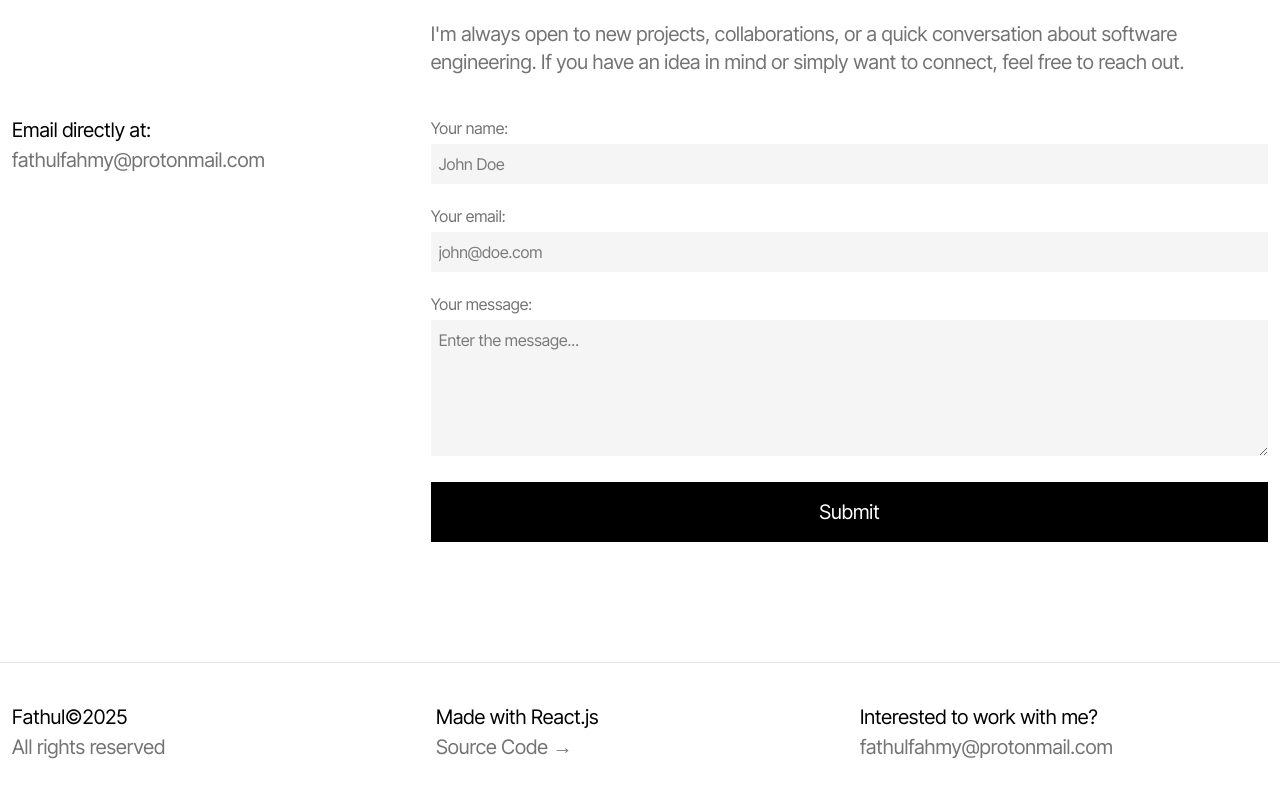
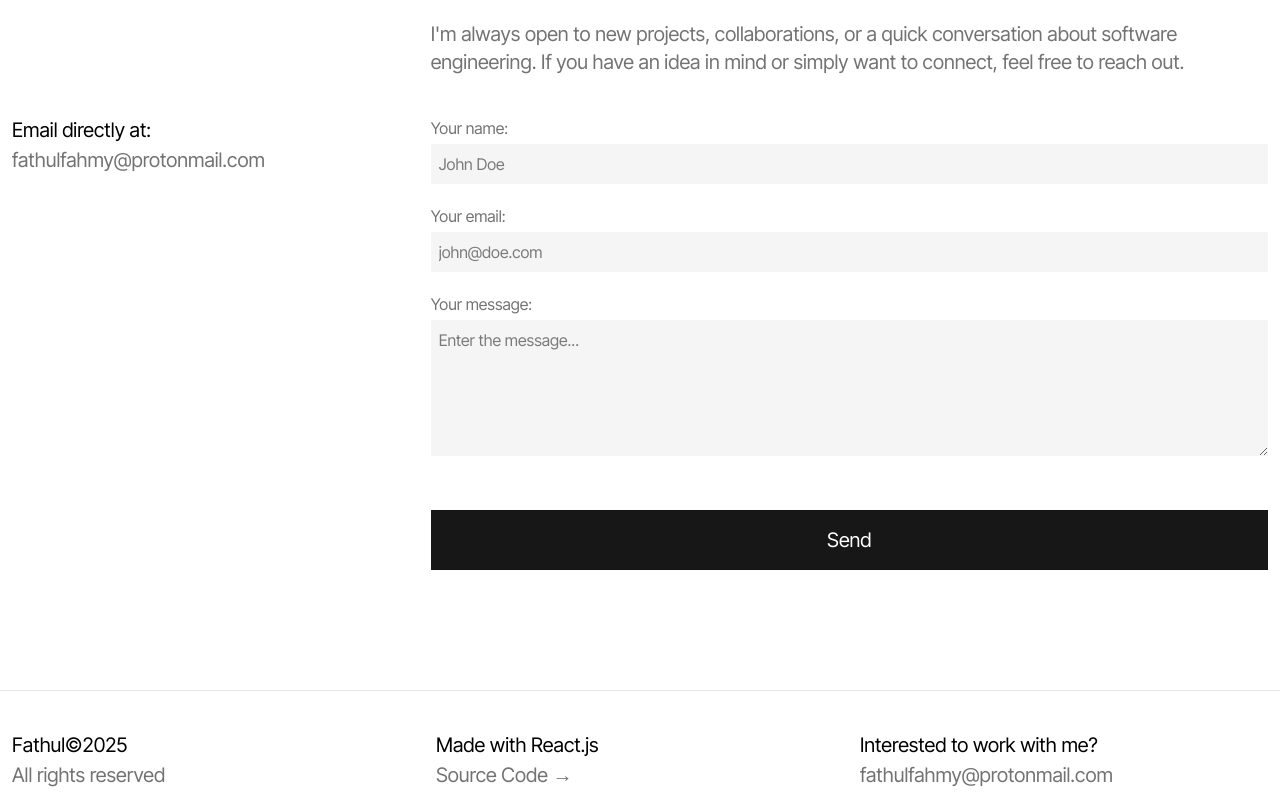
Before and after one commit to fathulfahmy/site, a Next.js app: page /contact in a window 1280 px wide. Shown: the part 425-1220 px from the top of the page. Built offline with nearby package versions, Linux system fonts and the light colour scheme; no server answers.

Commit message:
feat: update contact page

```diff
--- a/package.json
+++ b/package.json
@@ -12,6 +12,7 @@
     "prepare": "husky"
   },
   "dependencies": {
+    "@emailjs/browser": "^4.4.1",
     "gray-matter": "^4.0.3",
     "next": "16.1.6",
     "react": "19.2.3",
--- a/src/content/contact.json
+++ b/src/content/contact.json
@@ -5,17 +5,17 @@
   },
   "form": {
     "name": {
-      "name": "contact_name",
+      "name": "name",
       "label": "Your name:",
       "placeholder": "John Doe"
     },
     "email": {
-      "name": "contact_email",
+      "name": "email",
       "label": "Your email:",
       "placeholder": "john@doe.com"
     },
     "message": {
-      "name": "contact_message",
+      "name": "message",
       "label": "Your message:",
       "placeholder": "Enter the message..."
     },
--- a/src/features/contact/components/create-contact.tsx
+++ b/src/features/contact/components/create-contact.tsx
@@ -1,10 +1,68 @@
+"use client";
+
 import content from "@/content/contact.json";
+import emailjs from "@emailjs/browser";
+import { useRef, useState, useEffect, SubmitEvent } from "react";
+
+emailjs.init(process.env.NEXT_PUBLIC_EMAILJS_PUBLIC_KEY || "");
+
+type SendStatus = "default" | "sending" | "retry" | "success" | "error";
 
 export const CreateContact = () => {
+  const formRef = useRef<HTMLFormElement>(null);
+  const [sendStatus, setSendStatus] = useState<SendStatus>("default");
+  const [isSent, setIsSent] = useState(false);
+
+  useEffect(() => {
+    if (sendStatus === "success" || sendStatus === "error") {
+      const timer = setTimeout(() => {
+        if (sendStatus === "success") {
+          setSendStatus("default");
+          formRef.current?.reset();
+          setIsSent(true);
+        } else if (sendStatus === "error") {
+          setSendStatus("retry");
+        }
+      }, 3000);
+      return () => clearTimeout(timer);
+    }
+  }, [sendStatus]);
+
+  const sendEmail = (e: SubmitEvent<HTMLFormElement>) => {
+    e.preventDefault();
+
+    if (!formRef.current || sendStatus === "sending") return;
+
+    setSendStatus("sending");
+
+    emailjs
+      .sendForm(
+        process.env.NEXT_PUBLIC_EMAILJS_SERVICE_ID || "",
+        process.env.NEXT_PUBLIC_EMAILJS_TEMPLATE_ID || "",
+        formRef.current,
+      )
+      .then((response) => {
+        setSendStatus("success");
+        console.log("EmailJS:!", response.status, response.text);
+      })
+      .catch((error) => {
+        setSendStatus("error");
+        console.error("EmailJS:", error);
+      });
+  };
+
+  const sendButton = {
+    sending: { text: "Sending", color: "bg-neutral-400", disabled: true },
+    success: { text: "Sent", color: "bg-emerald-700", disabled: true },
+    error: { text: "Failed", color: "bg-red-700", disabled: true },
+    retry: { text: "Try again", color: "bg-neutral-900", disabled: false },
+    default: { text: "Send", color: "bg-neutral-900", disabled: false },
+  }[sendStatus];
+
   return (
     <section className="flex flex-col gap-14 lg:flex-row-reverse lg:gap-0">
       <div className="flex-2">
-        <form id="contact_form" action="" method="post" className="flex flex-col gap-5">
+        <form ref={formRef} onSubmit={sendEmail} className="flex flex-col gap-5">
           <label htmlFor={content.form.name.name}>
             <p className="mb-1 text-sm text-neutral-500 xl:text-base">{content.form.name.label}</p>
             <input
@@ -12,6 +70,7 @@ export const CreateContact = () => {
               name={content.form.name.name}
               id={content.form.name.name}
               placeholder={content.form.name.placeholder}
+              required
               className="w-full bg-neutral-100 p-2 outline-0 focus:border-b"
             />
           </label>
@@ -22,6 +81,7 @@ export const CreateContact = () => {
               name={content.form.email.name}
               id={content.form.email.name}
               placeholder={content.form.email.placeholder}
+              required
               className="w-full bg-neutral-100 p-2 outline-0 focus:border-b"
             />
           </label>
@@ -31,13 +91,30 @@ export const CreateContact = () => {
               name={content.form.message.name}
               id={content.form.message.name}
               placeholder={content.form.message.placeholder}
+              required
               rows={5}
               className="w-full bg-neutral-100 p-2 outline-0 focus:border-b"
             ></textarea>
           </label>
-          <button type="submit" className="block bg-black p-4 text-white xl:text-xl">
-            {content.form.button}
-          </button>
+
+          <div className="flex flex-col gap-2">
+            <p
+              className={`text-sm font-semibold transition-opacity ${
+                isSent && sendStatus === "default" ? "visible" : "invisible"
+              }`}
+            >
+              Message received! Send another?
+            </p>
+            <button
+              type="submit"
+              disabled={sendButton.disabled}
+              className={`block p-4 text-white transition-all xl:text-xl ${sendButton.color} ${
+                sendStatus === "sending" ? "cursor-not-allowed" : "cursor-pointer"
+              }`}
+            >
+              {sendButton.text}
+            </button>
+          </div>
         </form>
       </div>
       <div className="flex-1">
--- a/src/features/projects/components/projects-list.tsx
+++ b/src/features/projects/components/projects-list.tsx
@@ -12,8 +12,8 @@ export const ProjectsList = ({ posts }: ProjectsListProps) => (
         <div className="flex justify-between">
           <p className="text-lg xl:text-xl">{post.title}</p>
           <div className="mb-1 flex gap-1">
-            <p className="bg-black p-0.5 text-white xl:text-lg">{new Date(post.date).getFullYear()}</p>
-            <p className="bg-black p-0.5 text-white xl:text-lg">{post.category}</p>
+            <p className="bg-neutral-900 p-0.5 text-white xl:text-lg">{new Date(post.date).getFullYear()}</p>
+            <p className="bg-neutral-900 p-0.5 text-white xl:text-lg">{post.category}</p>
           </div>
         </div>
         <img src={post.coverImage} className="w-full" alt={post.title} />
```
Also changed, not shown: 1 other file (tests, documents, lock files or other folders).
